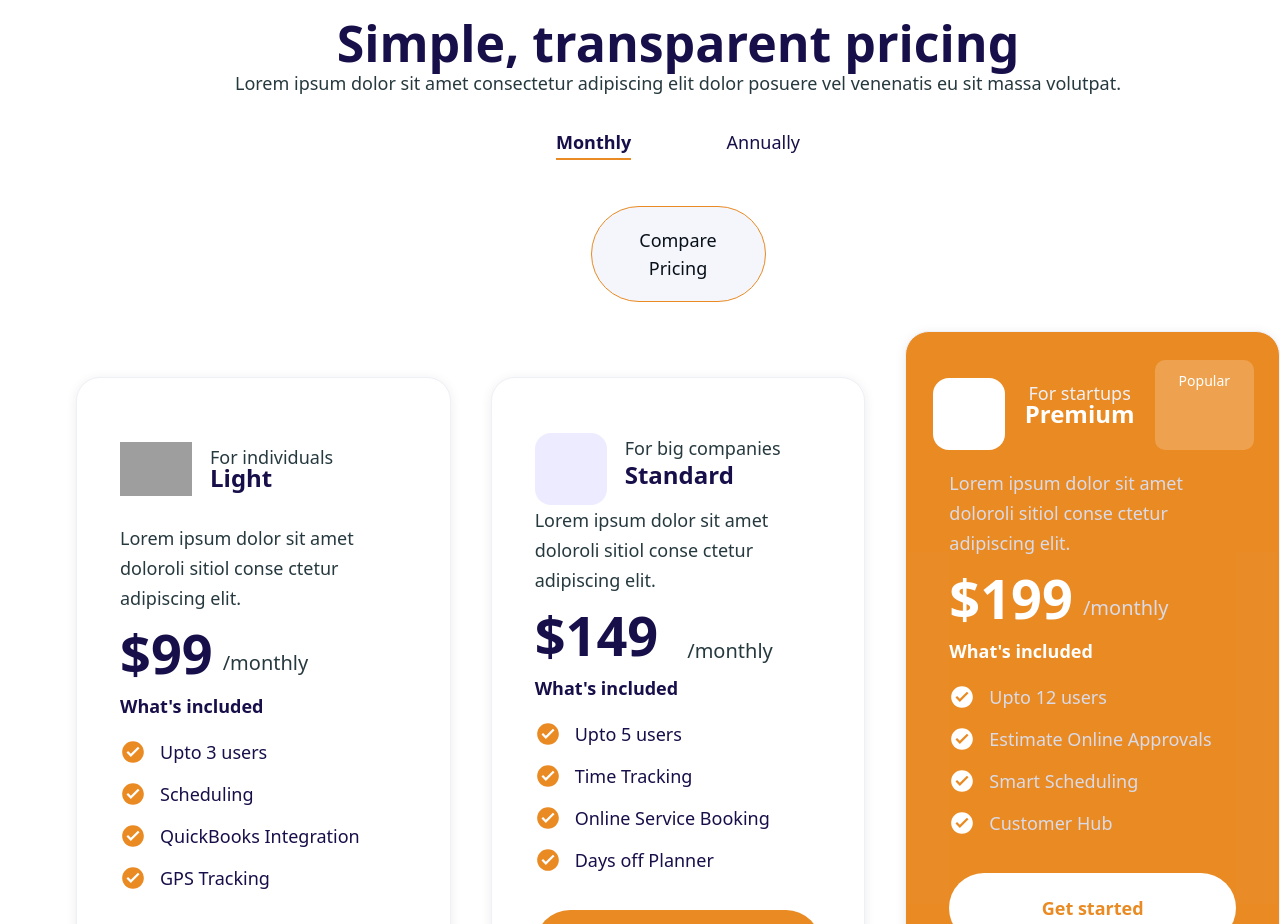
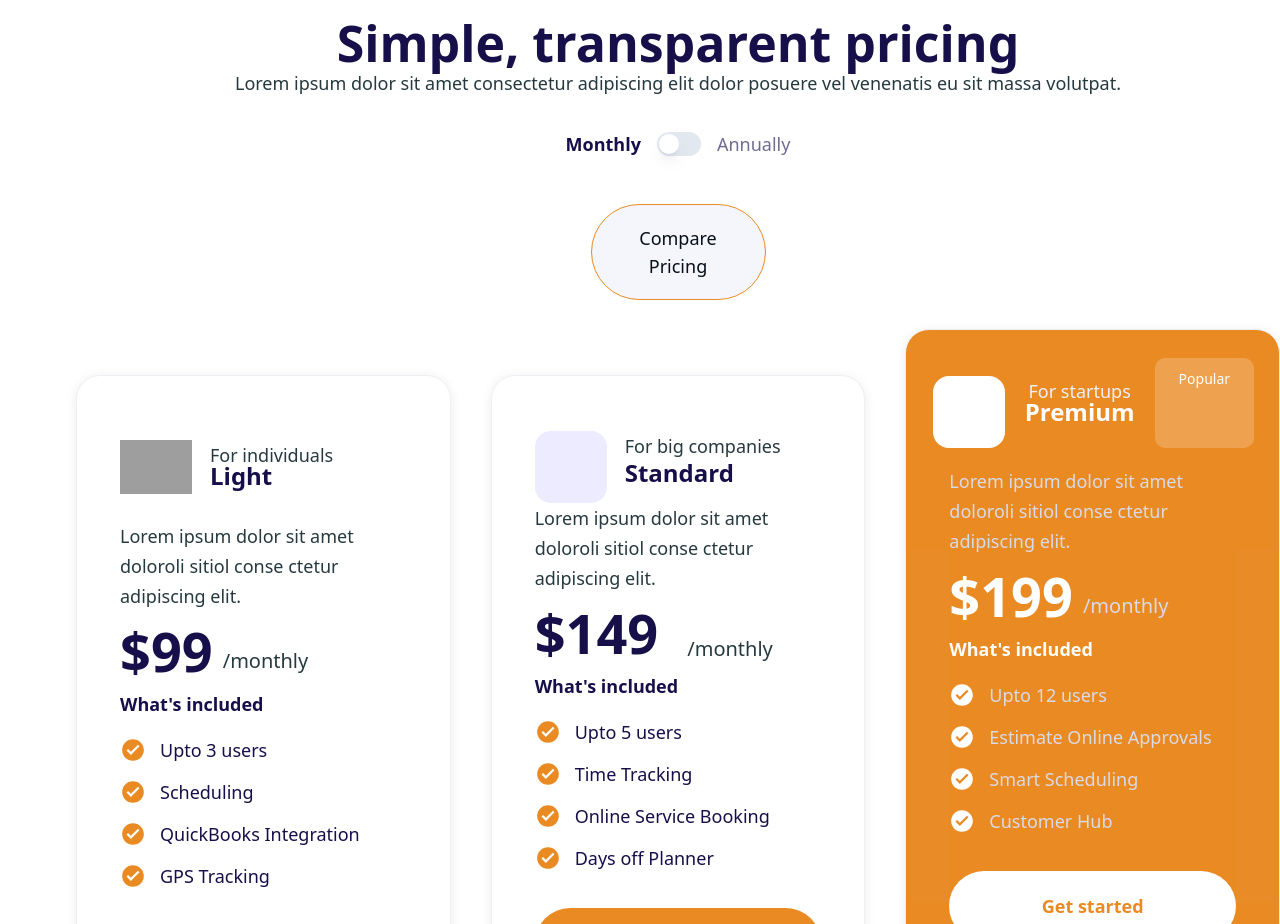
Before and after one commit to makemysite/FP_HOME_DRAFT, a React (Vite) app: page / in a window 1280 px wide. Shown: the part 2440-3364 px from the top of the page. Built offline with nearby package versions, Linux system fonts and the light colour scheme; grey boxes are pictures that could not be loaded.

Commit message:
feat: Add billing cycle toggle to pricing section
Implement a toggle switch to switch between monthly and annual billing cycles in the pricing section. Update the displayed prices based on the selected billing cycle.

```diff
--- a/src/components/landing/Pricing.tsx
+++ b/src/components/landing/Pricing.tsx
@@ -1,10 +1,29 @@
+
 import React, { useState } from "react";
 import CheckIcon from "../ui/CheckIcon";
+import { Switch } from "../ui/switch";
 
 const Pricing: React.FC = () => {
   const [billingCycle, setBillingCycle] = useState<"monthly" | "annually">(
     "monthly",
   );
+
+  const toggleBillingCycle = () => {
+    setBillingCycle(billingCycle === "monthly" ? "annually" : "monthly");
+  };
+
+  // Define pricing based on billing cycle
+  const pricing = {
+    light: billingCycle === "monthly" ?
+      { amount: "99", period: "monthly" } :
+      { amount: "999", period: "annually" },
+    standard: billingCycle === "monthly" ?
+      { amount: "149", period: "monthly" } :
+      { amount: "1499", period: "annually" },
+    premium: billingCycle === "monthly" ?
+      { amount: "199", period: "monthly" } :
+      { amount: "1999", period: "annually" }
+  };
 
   return (
     <section
@@ -22,19 +41,14 @@ const Pricing: React.FC = () => {
         venenatis eu sit massa volutpat.
       </p>
 
-      <div className="flex w-[244px] max-w-full items-stretch gap-5 text-lg text-[#170F49] font-normal whitespace-nowrap leading-loose justify-between mt-[26px]">
-        <button
-          className={`relative ${billingCycle === "monthly" ? 'font-bold after:content-[""] after:absolute after:bottom-0 after:left-0 after:w-full after:h-0.5 after:bg-[rgba(233,138,35,1)]' : ""}`}
-          onClick={() => setBillingCycle("monthly")}
-        >
-          Monthly
-        </button>
-        <button
-          className={`relative ${billingCycle === "annually" ? 'font-bold after:content-[""] after:absolute after:bottom-0 after:left-0 after:w-full after:h-0.5 after:bg-[rgba(233,138,35,1)]' : ""}`}
-          onClick={() => setBillingCycle("annually")}
-        >
-          Annually
-        </button>
+      <div className="flex items-center gap-4 mt-8">
+        <span className={`text-lg ${billingCycle === "monthly" ? "font-bold text-[#170F49]" : "text-[#6f6c90]"}`}>Monthly</span>
+        <Switch
+          checked={billingCycle === "annually"}
+          onCheckedChange={toggleBillingCycle}
+          className="data-[state=checked]:bg-[rgba(233,138,35,1)]"
+        />
+        <span className={`text-lg ${billingCycle === "annually" ? "font-bold text-[#170F49]" : "text-[#6f6c90]"}`}>Annually</span>
       </div>
 
       <button className="bg-[rgba(245,246,251,1)] border w-[175px] max-w-full text-lg text-[rgba(7,15,24,1)] font-normal text-center mt-[46px] p-[19px] rounded-[56px] border-[rgba(233,138,35,1)] border-solid max-md:mt-10 hover:bg-[rgba(245,246,251,0.8)] transition-colors">
@@ -69,10 +83,10 @@ const Pricing: React.FC = () => {
                 </p>
                 <div className="flex items-center gap-2.5 whitespace-nowrap mt-[13px]">
                   <div className="text-[#170F49] text-[54px] font-bold leading-none self-stretch my-auto max-md:text-[40px]">
-                    $99
+                    ${pricing.light.amount}
                   </div>
                   <div className="self-stretch text-xl text-[#26393F] font-medium leading-[1.1] w-[86px] my-auto pt-5">
-                    /monthly
+                    /{pricing.light.period}
                   </div>
                 </div>
                 <div className="text-[#170F49] text-lg font-bold leading-none mt-[17px]">
@@ -137,10 +151,10 @@ const Pricing: React.FC = () => {
                 </p>
                 <div className="flex items-stretch gap-[29px] whitespace-nowrap mt-[13px]">
                   <div className="text-[#170F49] text-[54px] font-bold leading-none basis-auto max-md:text-[40px]">
-                    $149
+                    ${pricing.standard.amount}
                   </div>
                   <div className="text-[#26393F] text-xl font-medium leading-[1.1] mt-8">
-                    /monthly
+                    /{pricing.standard.period}
                   </div>
                 </div>
                 <div className="text-[#170F49] text-lg font-bold leading-none mt-[17px]">
@@ -206,10 +220,10 @@ const Pricing: React.FC = () => {
                   </p>
                   <div className="flex items-center gap-2.5 whitespace-nowrap mt-[13px]">
                     <div className="text-white text-[54px] font-bold leading-none self-stretch my-auto max-md:text-[40px]">
-                      $199
+                      ${pricing.premium.amount}
                     </div>
                     <div className="self-stretch text-xl text-[#D9DBE9] font-medium leading-[1.1] w-[87px] my-auto pt-5">
-                      /monthly
+                      /{pricing.premium.period}
                     </div>
                   </div>
                   <div className="text-white text-lg font-bold leading-none mt-[17px]">
```
